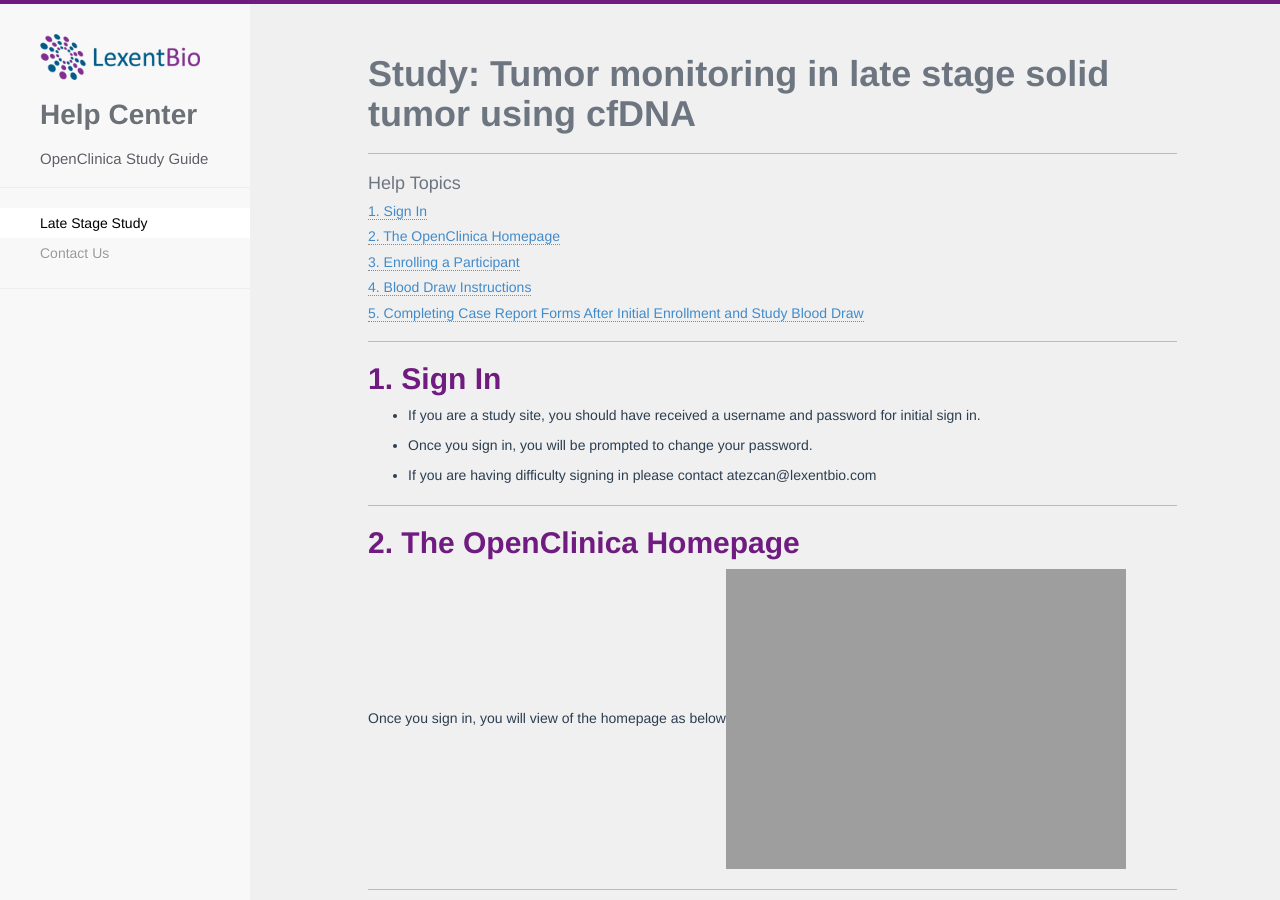
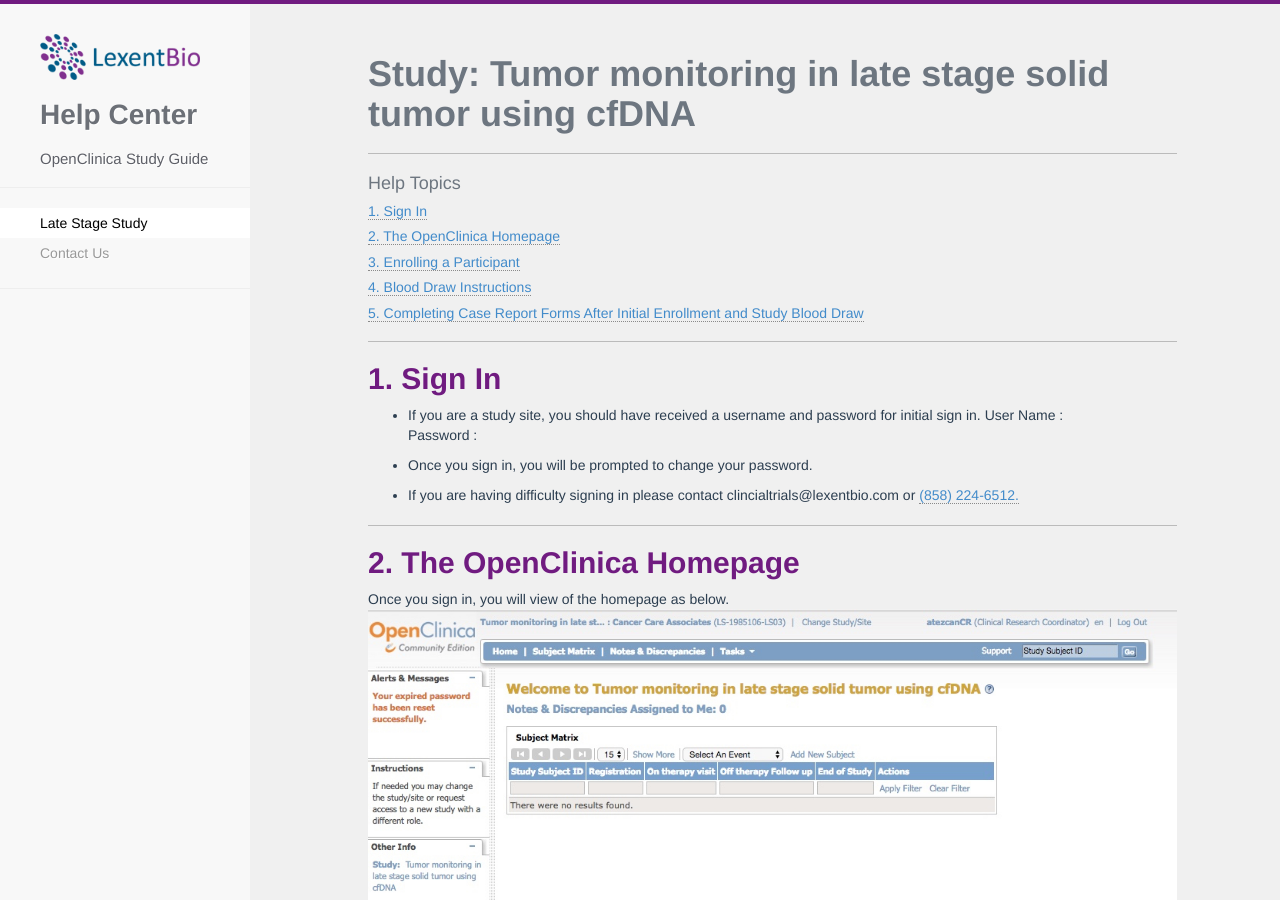
Before and after one commit to lexentbio/openclinica-docs, a Jekyll site: the page built from index.md, in a window 1280 px wide and 900 px high. Built offline with Jekyll 4.4.1, drawn with Linux system fonts in a browser that asks for light colours; nearby versions of some CDN libraries.

Commit message:
Updated Subjmatrix1   1 and 5 other files

```diff
--- a/_late_stage_study_steps/enrolling-a-participant.markdown
+++ b/_late_stage_study_steps/enrolling-a-participant.markdown
@@ -28,4 +32,4 @@ Now, you are ready to enroll the participant and obtain a Participant ID number.
 
 * Record your fax number and attention to: on one of the Blood Sample Packing Slips
 
-* Record in your study folder Participant ID AND matching name of participant and medical record number. Keep this document in a safe place at your site and do not share with study sponsor.
+* Record in your study folder Participant ID AND matching name of participant and medical record number.  Keep this document in a safe place at your site and do not share with study sponsor.
--- a/_late_stage_study_steps/sign-in.markdown
+++ b/_late_stage_study_steps/sign-in.markdown
@@ -5,7 +5,9 @@ position: 1
 ---
 
 * If you are a study site, you should have received a username and password for initial sign in.
+  User Name : \
+  Password :
 
 * Once you sign in, you will be prompted to change your password.
 
-* If you are having difficulty signing in please contact atezcan@lexentbio.com
+* If you are having difficulty signing in please contact clincialtrials@lexentbio.com or [(858) 224-6512. ](tel:(858)%20224-6512)
--- a/_late_stage_study_steps/the-openclinica-homepage.markdown
+++ b/_late_stage_study_steps/the-openclinica-homepage.markdown
@@ -4,4 +4,5 @@ date: 2017-04-23 01:49:00 Z
 position: 2
 ---
 
-Once you sign in, you will view of the homepage as below![1 (10).jpg](/uploads/1%20(10).jpg)
+Once you sign in, you will view of the homepage as below.
+![subjmatrix - 1.jpg](/uploads/subjmatrix%20-%201.jpg)
```
Also changed, not shown: other parts of _late_stage_study_steps/enrolling-a-participant.markdown (+4 -0 lines), _uploads/regnewsub - 1.jpg (added), _uploads/subjmatrix - 1.jpg (added), _uploads/subjmatrix1 - 1.jpg (added).
